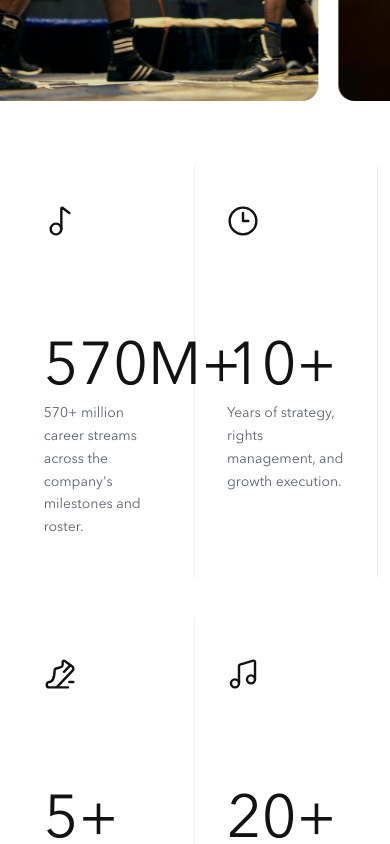
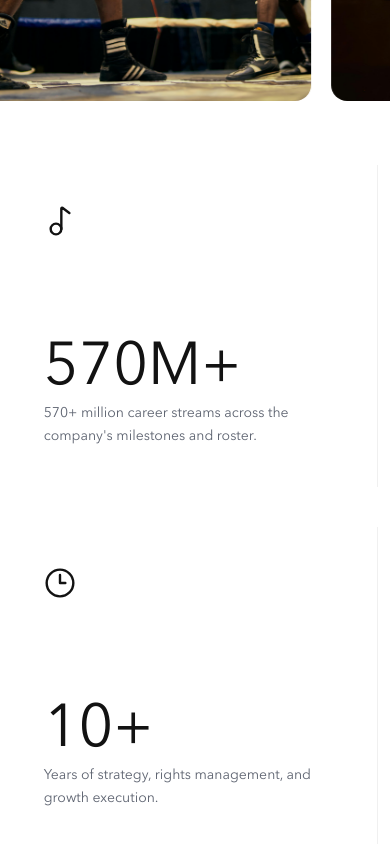
Before and after one commit to HenshawIII/sixinone, a Next.js app: page / in a window 390 px wide. Shown: the part 1820-2664 px from the top of the page. Built offline with nearby package versions, Linux system fonts and the light colour scheme; no server answers; a web font is replaced by a local one.

Commit message:
stats fix

```diff
--- a/app/components/home/home-two-faces-section.tsx
+++ b/app/components/home/home-two-faces-section.tsx
@@ -69,7 +69,7 @@ export function HomeTwoFacesSection() {
 
         <div
           data-reveal-stagger
-          className="mx-auto grid max-w-[94%] grid-cols-2 gap-y-10 py-10 sm:max-w-[90%] sm:grid-cols-3 lg:grid-cols-4"
+          className="mx-auto grid max-w-[94%] grid-cols-1 gap-y-10 py-10 sm:max-w-[90%] md:grid-cols-2 lg:grid-cols-4"
         >
           <StatItem
             icon={<Music2 className="h-8 w-8" strokeWidth={1.8} />}
```
